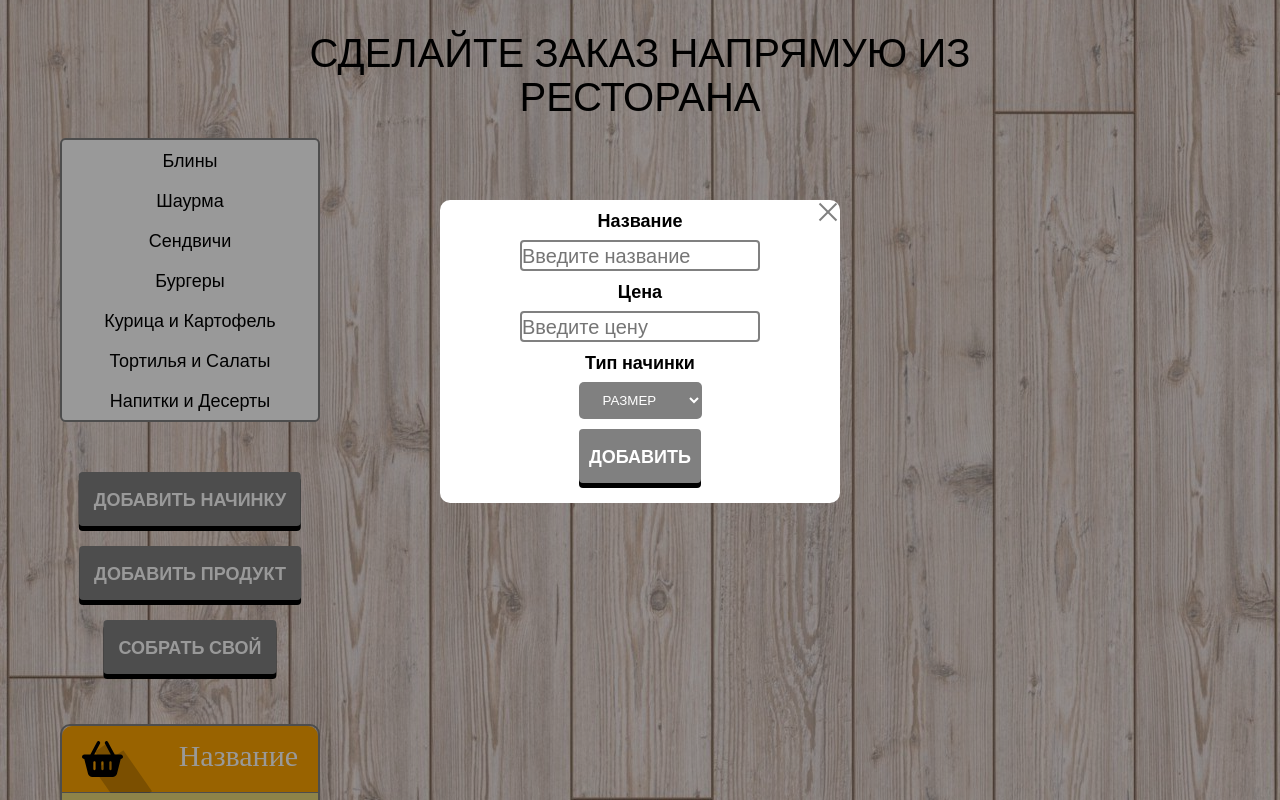
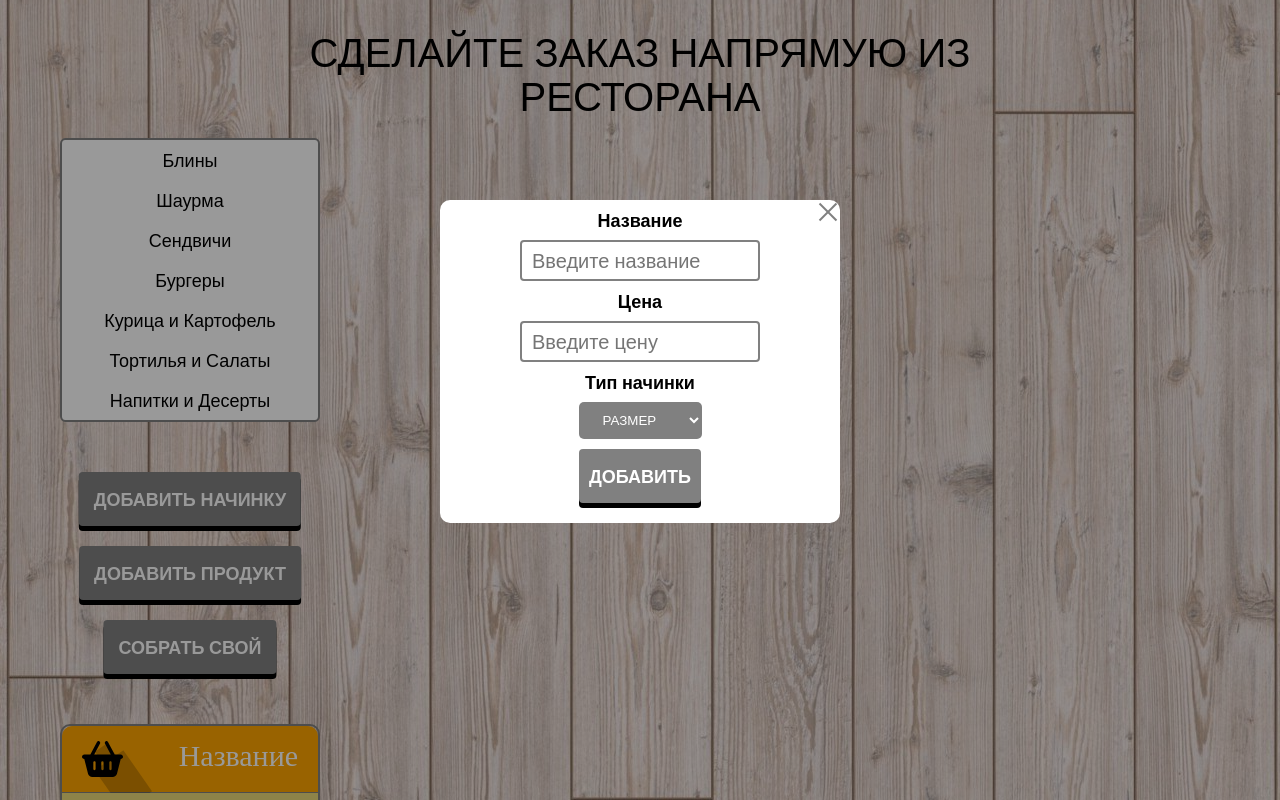
Before and after one commit to Sergeew-K-V/Subway__React, a React (Create React App) app: page / in a window 1280 px wide. Both pictures are taken after a click on the element "ДОБАВИТЬ НАЧИНКУ". Shown: the top 800 px of the page. Built offline with nearby package versions, Linux system fonts and the light colour scheme.

Commit message:
s, added cleanForm

```diff
--- a/src/Components/Modals/ModalFillings.js
+++ b/src/Components/Modals/ModalFillings.js
@@ -6,12 +6,18 @@ function ModalFillings({ setModalFillingsActive }) {
   const [form, setForm] = useState({ name: null, price: null, fillingsType: 'Size' })
   const { request } = useHttp()
 
+  const [name, setName] = useState('')
+  const [price, setPrice] = useState(0)
+
   const changeHandler = (event) => {
     if (event.target.name === 'price') {
       setForm({ ...form, [event.target.name]: Number(event.target.value) })
     } else {
       setForm({ ...form, [event.target.name]: event.target.value })
     }
+  }
+  const clearForm = () => {
+    setForm((form.name = null), (form.price = null))
   }
   // const getterHandler = async () => {
   //   try {
@@ -24,6 +30,7 @@ function ModalFillings({ setModalFillingsActive }) {
       const data = request('/fillings', 'POST', { ...form })
       data.then((value) => {
         alert(value.message)
+        clearForm()
       })
     } catch (e) {}
   }
--- a/src/css/modal-fillings.css
+++ b/src/css/modal-fillings.css
@@ -98,6 +98,7 @@
 }
 
 .modal-fillings__input {
+  padding: 5px 10px;
   font-size: 20px;
   border-radius: 4px;
   width: 60%;
--- a/src/scss/modal-fillings.scss
+++ b/src/scss/modal-fillings.scss
@@ -70,6 +70,7 @@
     text-transform: uppercase;
   }
   &__input {
+    padding: 5px 10px;
     font-size: 20px;
     border-radius: 4px;
     width: 60%;
```
